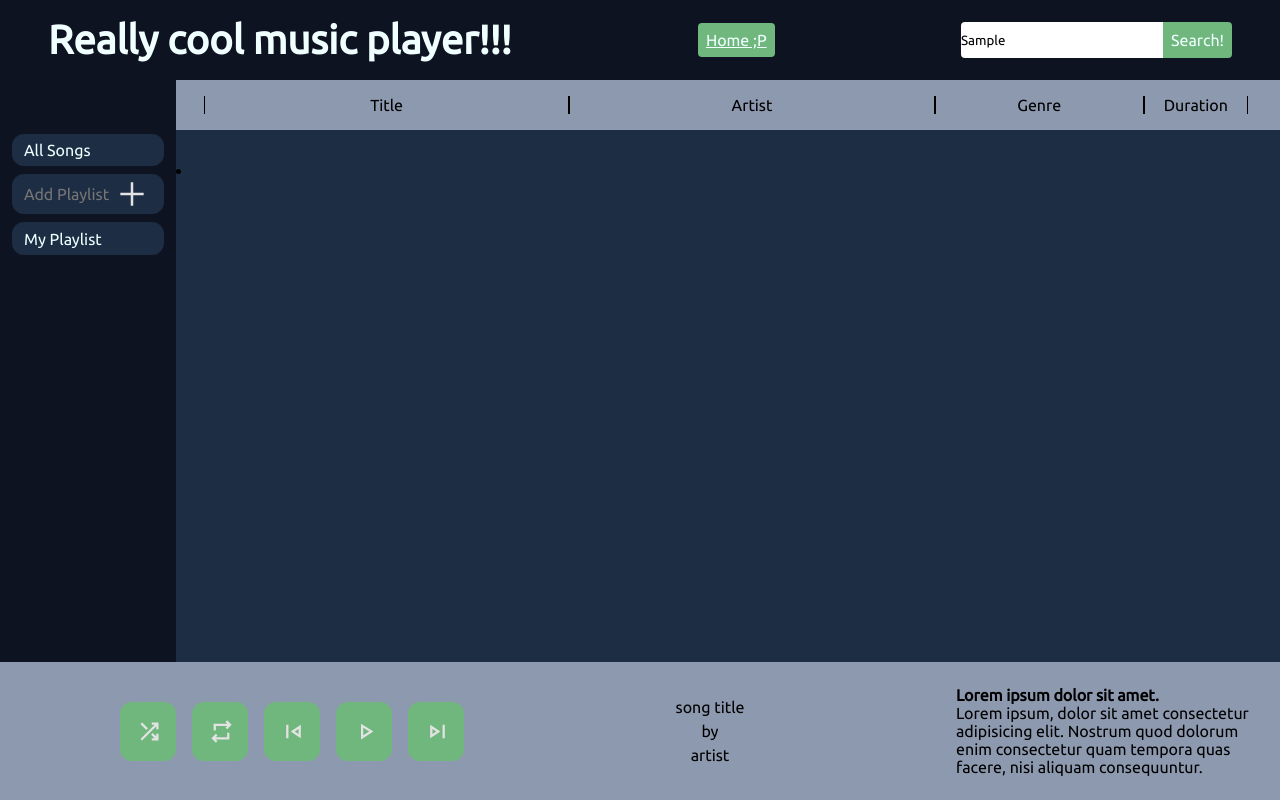
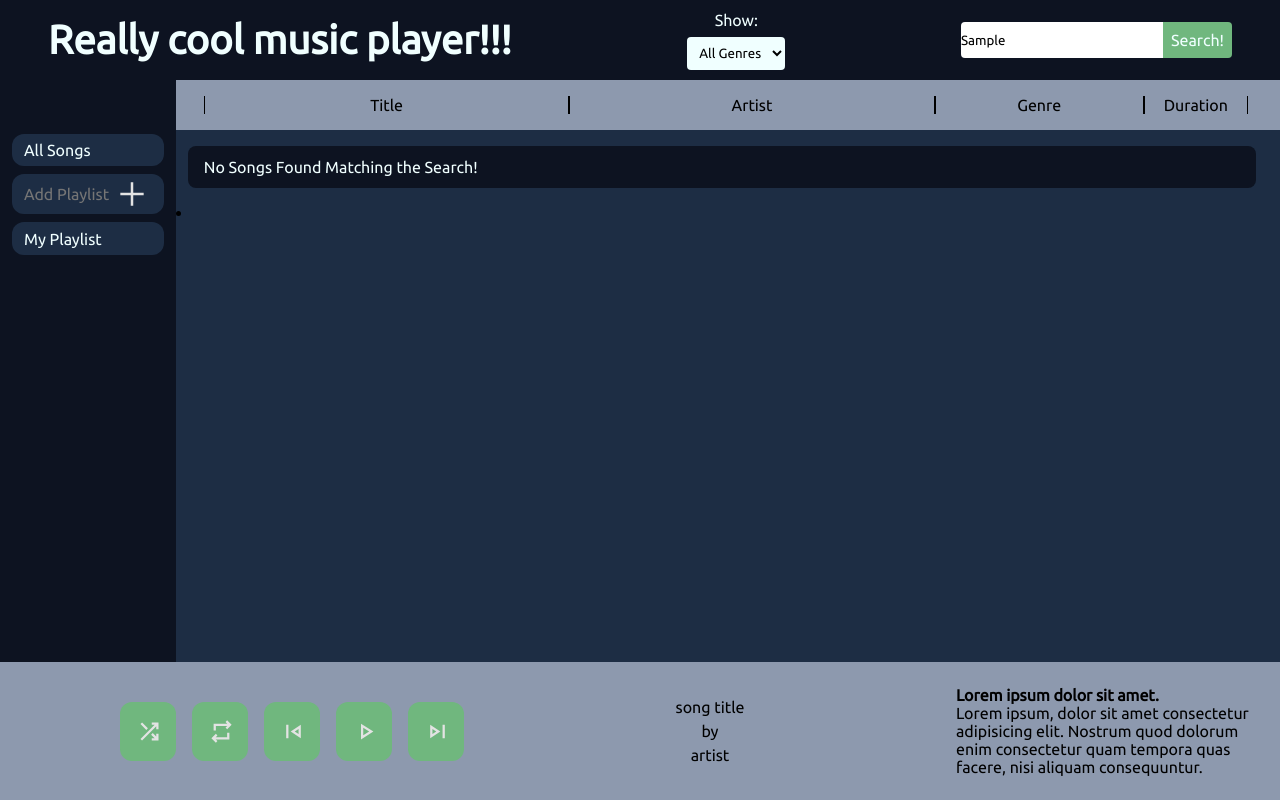
Before and after one commit to Lalol9/Assignment-3-Semester-1, a plain HTML site: page index.html in a window 1280 px wide. Both pictures are taken after typing "Sample" into the empty fields and a click on the button "Search!". Drawn offline with Linux system fonts and the light colour scheme.

Commit message:
remove home button in header, add option to filter out songs based on genre, add message that displays in the song list when no songs match search, remove unneeded console logs.

```diff
--- a/css/header.css
+++ b/css/header.css
@@ -3,6 +3,7 @@ header {
   width: 100%;
   height: 10vh;
   min-height: 5rem;
+  max-height: 10rem;
   padding: 0 var(--spacing-2xl);
 
   display: flex;
@@ -25,6 +26,9 @@ a {
 a:hover {
   background-color: var(--color-button-hover);
   cursor: pointer;
+}
+
+.header__filterContainer {
 }
 
 .search {
@@ -54,3 +58,22 @@ a:hover {
   background-color: var(--color-button-hover);
   cursor: pointer;
 }
+
+.header__filter {
+  padding: var(--spacing-md);
+}
+
+.header__filter__label {
+  color: var(--color-text-secondary);
+  font-size: var(--font-size-md);
+  padding-bottom: var(--spacing-xs);
+  display: block;
+  text-align: center;
+}
+
+.header__filter__select {
+  background-color: var(--color-text-secondary);
+  border: none;
+  border-radius: var(--radius-2xs);
+  padding: var(--spacing-xs);
+}
--- a/index.html
+++ b/index.html
@@ -14,9 +14,24 @@
   <body>
     <header>
       <h1>Really cool music player!!!</h1>
-      <nav>
+      <!-- <nav>
         <a href="index.html">Home ;P</a>
-      </nav>
+      </nav> -->
+      <div class="header__filterContainer">
+        <!-- Filter -->
+        <div class="header__filter">
+          <label for="header__filter__select" class="header__filter__label" >Show:</label>
+          <select name="header__filter__select" id="header__filter__select" class="header__filter__select genreFilter">
+            <option value="all">All Genres</option>
+            <option value="Rock">Rock</option>
+            <option value="Metal">Metal</option>
+            <option value="Electronic">Electronic</option>
+            <option value="Pop">Pop</option>
+            <option value="Jazz">Jazz</option>
+          </select>
+        </div>
+      </div>
+        <!-- Search -->
         <div class="search">
           <input
             class="search__input"
--- a/js/app.js
+++ b/js/app.js
@@ -90,6 +90,7 @@ const artistButton = document.querySelector(".category-artist");
 const genreButton = document.querySelector(".category-genre");
 const durationButton = document.querySelector(".category-duration");
 const songList = document.querySelector(".main-content__song-list");
+const genreFilter = document.querySelector(".genreFilter");
 const searchInput = document.querySelector(".search__input");
 const searchButton = document.querySelector(".search__button");
 
@@ -176,8 +177,10 @@ const refreshCategory = () => {
 // --------------------------------------- Rendering the songs in the songs list
 if (songs) {
   const renderSongList = (item) => {
-    console.log("Rendering songs");
+    //Clearing the song list
     songList.innerHTML = "";
+    //Display message if song array is empty
+    if (item.length !== 0) {
       item.forEach((song, index) => {
         // Creating elements
         const songCard = document.createElement("li");
@@ -204,15 +207,29 @@ if (songs) {
           songTitleAndArtist.textContent = `${song.title} by ${song.artist}`;
         });
       });
+    } else {
+      const noSongsMatchSearch = document.createElement("p");
+      noSongsMatchSearch.textContent = "No Songs Found Matching the Search!";
+      noSongsMatchSearch.classList.add("song");
+      songList.append(noSongsMatchSearch);
+    }
   };
 
   // ---------------------------------------- Sorting the songs
 
   const applyFilterAndSorting = () => {
-    console.log("loading filtered songs");
-    //filter
-    // creating a copy of songs
+    // creating a copy of songs array
     let filteredItems = [...songs];
+
+    //Filter
+    //Sorting out songs that don't match the selected genre
+    if (genreFilter.value !== "all") {
+      //log genre selected
+      filteredItems = filteredItems.filter(
+        (item) => item.genre.search(genreFilter.value) !== -1,
+      );
+    }
+    //Search
     //formating the search input value
     let searchTerm = searchInput.value.trim();
     searchTerm = searchTerm.toLowerCase();
@@ -220,7 +237,7 @@ if (songs) {
     if (searchTerm !== "") {
       console.log("attempting search");
       filteredItems = filteredItems.filter(
-        (item, index) =>
+        (item) =>
           //Search terms
           item.title.toLowerCase().search(searchTerm) !== -1 ||
           item.artist.toLowerCase().search(searchTerm) !== -1,
@@ -252,14 +269,11 @@ if (songs) {
         console.log("no category selected");
         break;
     }
-    console.log("filtered songs loaded");
-    console.log(filteredItems);
     return filteredItems;
   };
 
   // Updating the song list with the filter/sort applied
   const updateList = () => {
-    console.log("Attempting to update list");
     applyFilterAndSorting();
     const filteredAndSortedSongs = applyFilterAndSorting();
     renderSongList(filteredAndSortedSongs);
@@ -269,16 +283,16 @@ if (songs) {
   artistButton.addEventListener("click", updateList);
   genreButton.addEventListener("click", updateList);
   durationButton.addEventListener("click", updateList);
-  searchInput.addEventListener("keydown", updateList);
+  genreFilter.addEventListener("change", updateList);
+  searchInput.addEventListener("keyup", updateList);
   searchButton.addEventListener("click", updateList);
   updateList();
 }
 
+//Updating the song list when a change is detected
+
 // TODO create separate elements for song title and artist.
-// Use p instead of div's
 // Use a loop instead of innerHMTL for creating the categories.
-
-// renderSongList();
 
 // ------------------------------------------------------------------------------------ Playlists
 
```
Lines whose indentation alone changed are shown as unchanged.
